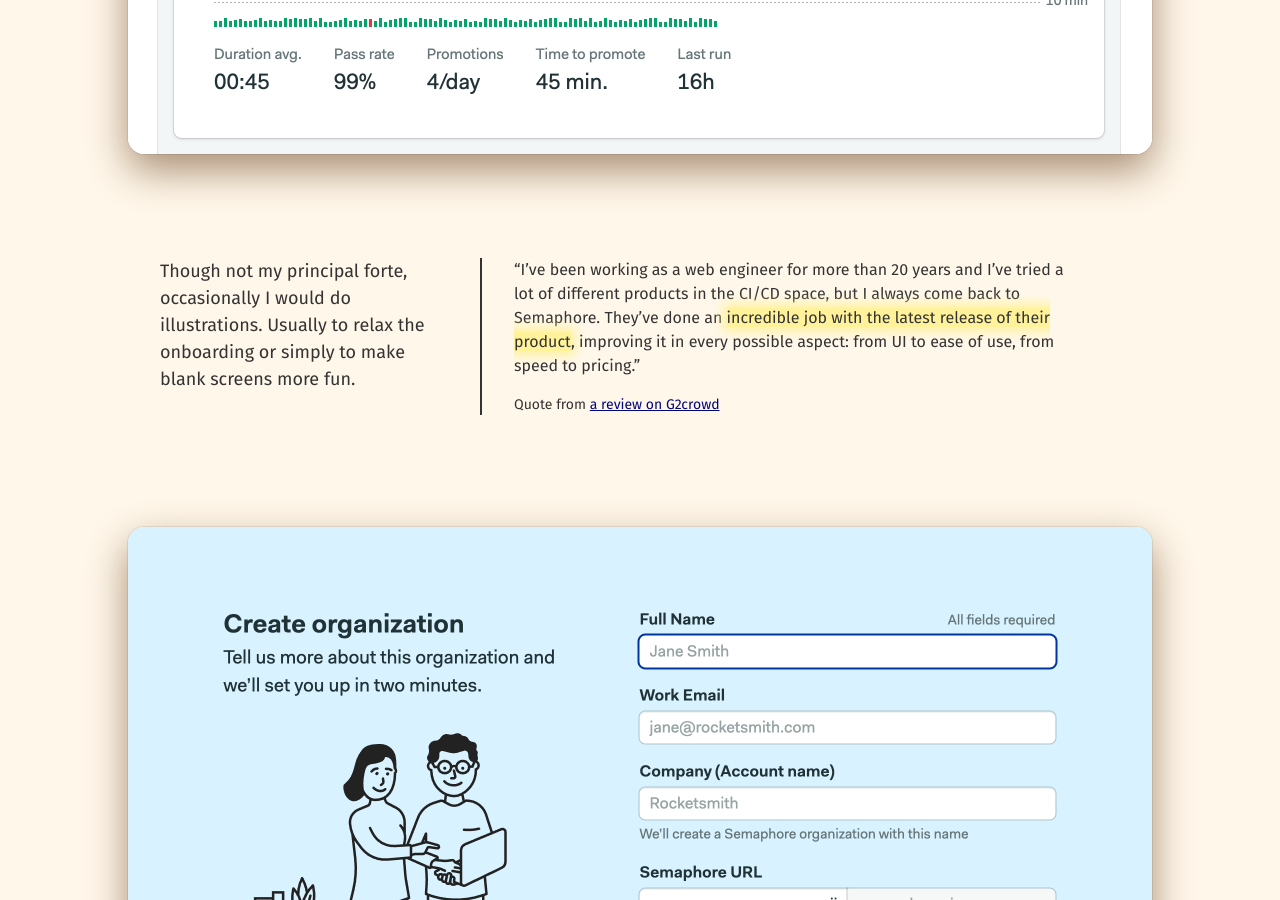
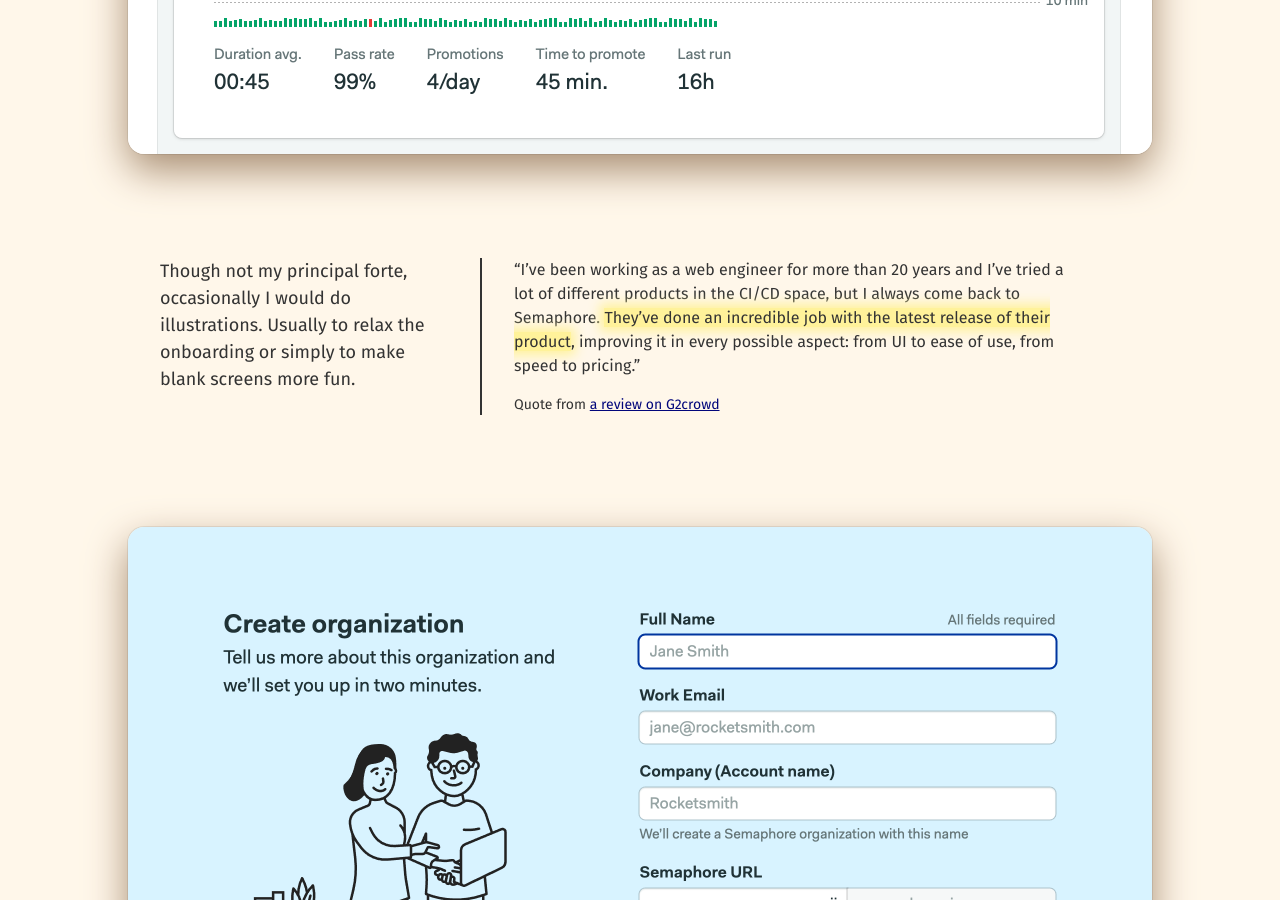
Before and after one commit to ropsii/ropsii.github.io, a Jekyll site: the page built from work.html, in a window 1280 px wide and 900 px high, scrolled down 4910 px. Built offline with Jekyll 4.4.1, drawn with Linux system fonts in a browser that asks for light colours.

Commit message:
highlight correction

```diff
--- a/_layouts/work.html
+++ b/_layouts/work.html
@@ -183,7 +183,7 @@
                             </div>
                             <div class="w-100 w-70-m">
                                 <blockquote class="bl bw1 pl3 pl4-l ml0 ml3-ns ml4-l mv0">
-                                    <p class="f5">“I’ve been working as a web engineer for more than 20 years and I’ve tried a lot of different products in the CI/CD space, but I always come back to Semaphore. They’ve done an <span class="highlight">incredible job with the latest release of their product</span>, improving it in every possible aspect: from UI to ease of use, from speed to pricing.”</p>
+                                    <p class="f5">“I’ve been working as a web engineer for more than 20 years and I’ve tried a lot of different products in the CI/CD space, but I always come back to Semaphore. <span class="highlight">They’ve done an incredible job with the latest release of their product</span>, improving it in every possible aspect: from UI to ease of use, from speed to pricing.”</p>
                                     <p class="f6">Quote from <a href="https://www.g2.com/products/semaphore/reviews/semaphore-review-4363475">a review on G2crowd</a></p>
                                 </blockquote>
                             </div>
```
